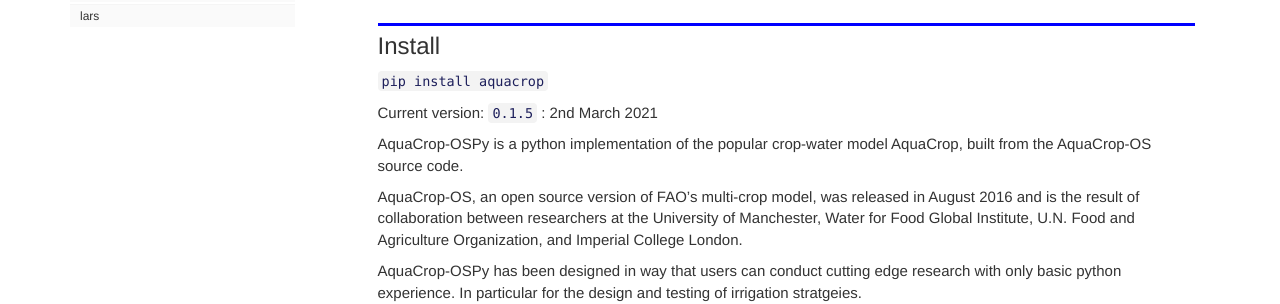
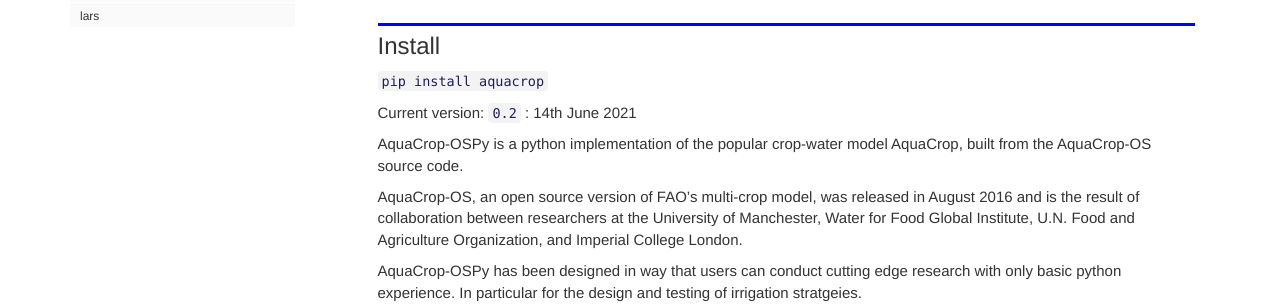
Before and after one commit to aquacropos/aquacrop, a Jekyll site: the page built from docs/index.html, in a window 1280 px wide. Shown: the part 292-596 px from the top of the page. Built offline with Jekyll 4.4.1, drawn with Linux system fonts in a browser that asks for light colours; nearby versions of some CDN libraries; comment, search, counter and statistics services are not loaded.

Commit message:
readme version and git hooks

```diff
--- a/docs/index.html
+++ b/docs/index.html
@@ -44,7 +44,7 @@
 </div>
 <div class="cell border-box-sizing text_cell rendered"><div class="inner_cell">
 <div class="text_cell_render border-box-sizing rendered_html">
-<p>Current version: <code>0.1.5</code> : 2nd March 2021</p>
+<p>Current version: <code>0.2</code> : 14th June 2021</p>
 
 </div>
 </div>
```
Also changed, not shown: README.md, 1 other file.
